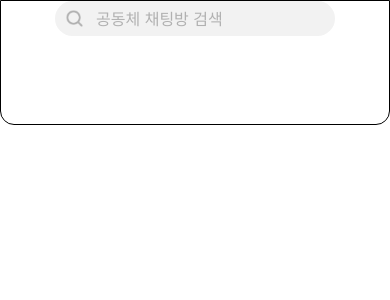
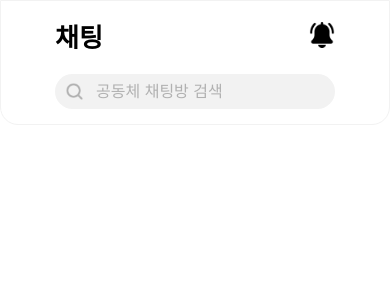
Before and after one commit to Bamdoliro/G-A, a React Native app: screen /ChatScreen in a window 390 px wide. Shown: the top 300 px of the page. Built offline with nearby package versions, Linux system fonts and the light colour scheme.

Commit message:
ADD :: ChatRoomHeader - 기능은 추가 아직 못함 디자인은 끝

```diff
--- a/components/ChatSreenHeader/ChatScreenHeader.js
+++ b/components/ChatSreenHeader/ChatScreenHeader.js
@@ -1,9 +1,11 @@
 import { View, StyleSheet } from "react-native";
 import ChatRoomSearch from "./ChatRoomSearch"
+import ChatSubHeader from "./ChatSubHeader";
 
 export default function ChatScreenHeader() {
     return (
         <View style={styles.HeaderFrame}>
+            <ChatSubHeader />
             <ChatRoomSearch />
         </View>
     )
@@ -11,13 +13,14 @@ export default function ChatScreenHeader() {
 
 const styles = StyleSheet.create({
     HeaderFrame: {
-        flexDirection: "row",
+        flexDirection: "column",
         justifyContent: "center",
+        alignItems: "center",
+        borderWidth: 1,
+        borderColor: "#F2F2F2",
         height: 125,
         width: "100%",
-        borderWidth: 1,
-        borderColor: 1,
-        borderBottomLeftRadius: 14,
-        borderBottomRightRadius: 14,
+        borderBottomLeftRadius: 18,
+        borderBottomRightRadius: 18,
     }
 })
--- a/components/ChatSreenHeader/ChatSubHeader.js
+++ b/components/ChatSreenHeader/ChatSubHeader.js
@@ -1,13 +1,34 @@
-import { View } from "react-native-web";
+import { View, Text, StyleSheet, Image } from "react-native";
+import BellIcon from "../../assets/Bell_Icon.png"
 
 export default function ChatSubHeader() {
     return (
-        <View>
-
+        <View style={styles.ChatSubHeader}>
+            <Text style={styles.SubHeaderTitle}>
+                채팅
+            </Text>
+            <Image
+                source={BellIcon}
+                style={styles.BellIcon}
+            />
         </View>
     )
 }
 
 const styles = StyleSheet.create({
-
+    ChatSubHeader: {
+        flexDirection: "row",
+        alignItems: "center",
+        justifyContent: "space-between",
+        width: 280,
+        marginBottom: 20
+    },
+    SubHeaderTitle: {
+        fontSize: 26,
+        fontWeight: "bold"
+    },
+    BellIcon: {
+        width: 26,
+        height: 26
+    }
 })
```
